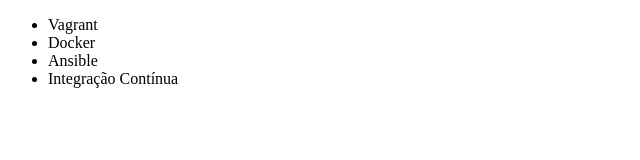
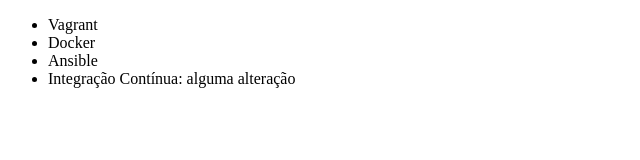
Before and after one commit to vinicius-guima/alura-git, a plain HTML site: page index.html in a window 1280 px wide. Shown: the whole page, without its empty margins (0-640 px from the left). Drawn offline with Linux system fonts and the light colour scheme.

Commit message:
commit da jaque

```diff
--- a/index.html
+++ b/index.html
@@ -9,7 +9,7 @@
         <li>Vagrant</li>
         <li>Docker</li>
         <li>Ansible</li>
-        <li>Integração Contínua</li>
+        <li>Integração Contínua: alguma alteração</li>
     </ul>
 </body>
 </html>
```
